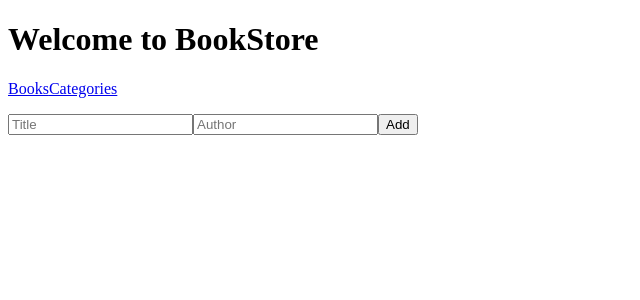
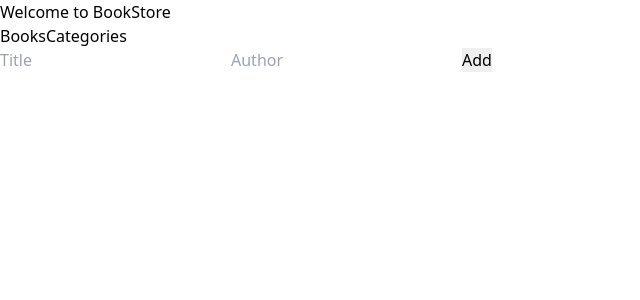
Before and after one commit to SamanAtashi/BookStore-redux, a React (Create React App) app: page / in a window 1280 px wide. Shown: the top 300 px of the page, without its empty margins (0-640 px from the left). Built offline with nearby package versions, Linux system fonts and the light colour scheme; no server answers.

Commit message:
Add tailwind

```diff
--- /dev/null
+++ b/craco.config.js
@@ -0,0 +1,7 @@
+module.exports = {
+  style: {
+    postcss: {
+      plugins: [require('tailwindcss'), require('autoprefixer')],
+    },
+  },
+};
--- a/src/index.css
+++ b/src/index.css
@@ -1,3 +1,7 @@
+@tailwind base;
+@tailwind components;
+@tailwind utilities;
+
 body {
   background-color: white;
 }
--- /dev/null
+++ b/tailwind.config.js
@@ -0,0 +1,11 @@
+module.exports = {
+  purge: ['./src/**/*.{js,jsx,ts,tsx}', './public/index.html'],
+  darkMode: false, // or 'media' or 'class'
+  theme: {
+    extend: {},
+  },
+  variants: {
+    extend: {},
+  },
+  plugins: [],
+};
```
Also changed, not shown: package.json (+8 -4 lines), 1 other file (tests, documents, lock files or other folders).
